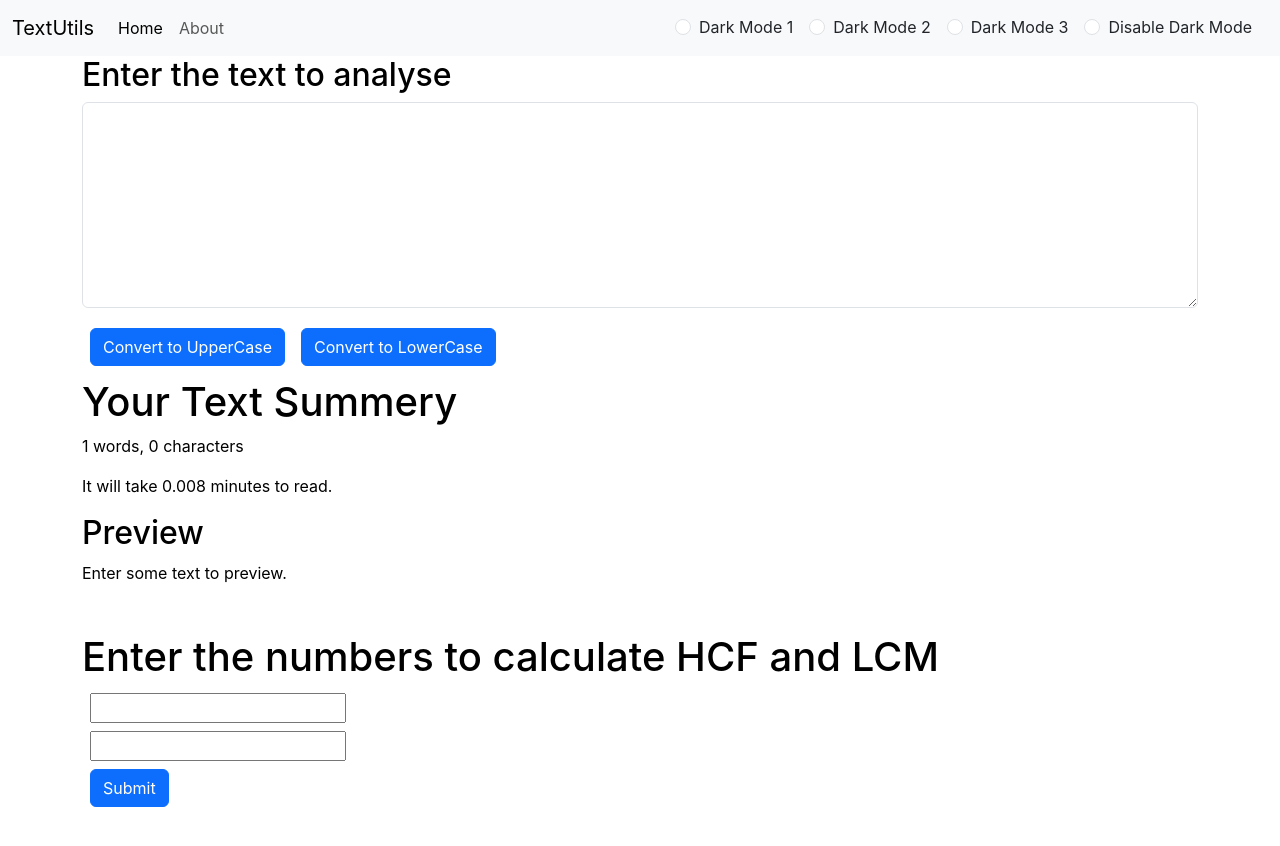
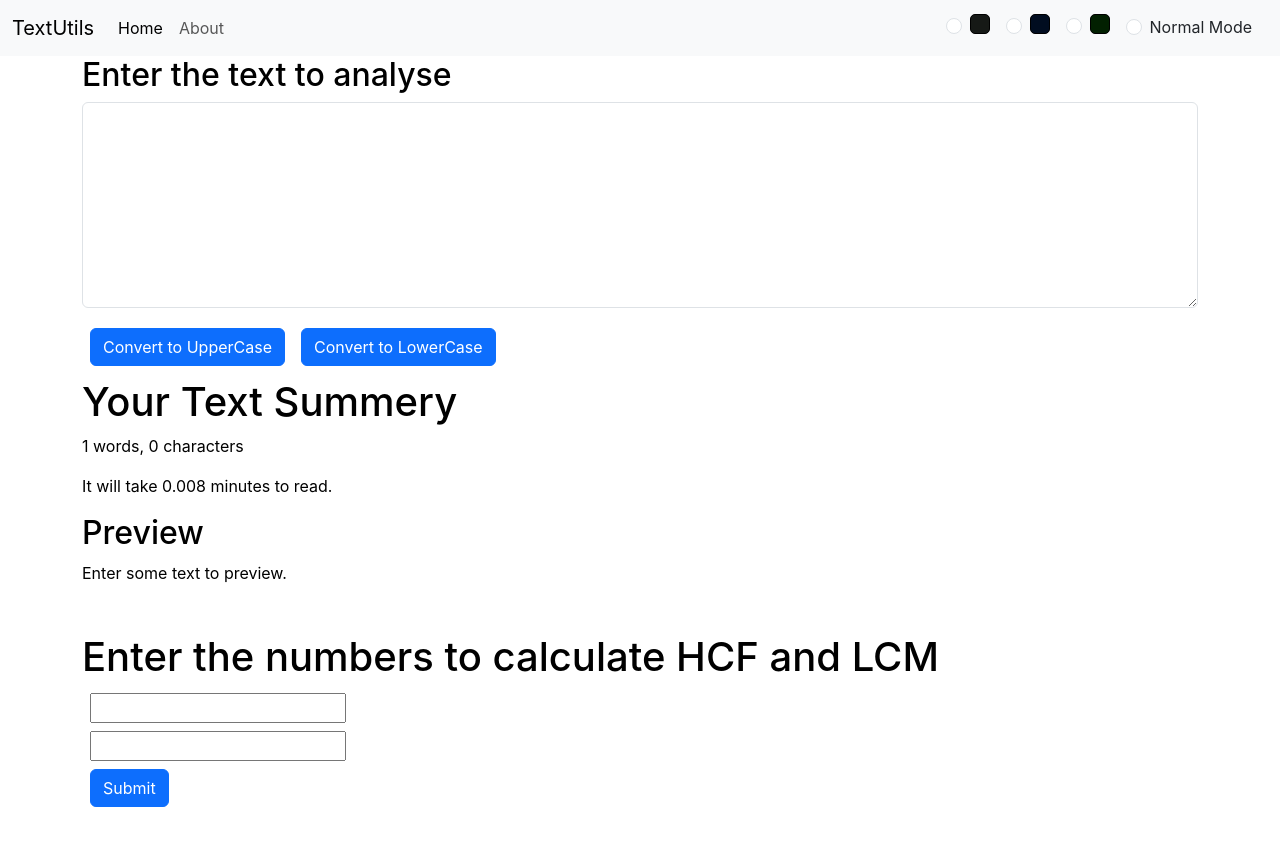
Before and after one commit to i-am-not-ashish/textUtils, a React (Create React App) app: page / in a window 1280 px wide. Shown: the top 846 px of the page. Built offline with nearby package versions, Linux system fonts and the light colour scheme.

Commit message:
Optimized the dark mode buttons

```diff
--- a/src/components/Navbar.js
+++ b/src/components/Navbar.js
@@ -26,19 +26,19 @@ export default function Navbar(props) {
 */}
 <div className={`form-check form-check-inline text-${props.mode==='light'?'dark':'light'}` }>
   <input className="form-check-input" type="radio" name="inlineRadioOptions" id="inlineRadio1" value="option1" onClick={props.mode1}/>
-  <label className="form-check-label" htmlFor="inlineRadio1">Dark Mode 1</label>
+  <label className="form-check-label" htmlFor="inlineRadio1"><div style={{backgroundColor:"#161916",width: "20px",height:"20px",border:"1px solid black",borderRadius:"25%"}}></div></label>
 </div>
 <div className={`form-check form-check-inline text-${props.mode==='light'?'dark':'light'}`}>
   <input className="form-check-input" type="radio" name="inlineRadioOptions" id="inlineRadio2" value="option2" onClick={props.mode2}/>
-  <label className="form-check-label" htmlFor="inlineRadio2">Dark Mode 2</label>
+  <label className="form-check-label" htmlFor="inlineRadio2"><div style={{backgroundColor:"rgb(1 13 32)",width: "20px",height:"20px",border:"1px solid black",borderRadius:"25%"}}></div></label>
 </div>
 <div className={`form-check form-check-inline text-${props.mode==='light'?'dark':'light'}`}>
   <input className="form-check-input" type="radio" name="inlineRadioOptions" id="inlineRadio3" value="option3" onClick={props.mode3}/>
-  <label className="form-check-label" htmlFor="inlineRadio3">Dark Mode 3</label>
+  <label className="form-check-label" htmlFor="inlineRadio3"><div style={{backgroundColor:"rgb(2 32 1)",width: "20px",height:"20px",border:"1px solid black",borderRadius:"25%"}}></div></label>
 </div>
 <div className={`form-check form-check-inline text-${props.mode==='light'?'dark':'light'}`}>
   <input className="form-check-input" type="radio" name="inlineRadioOptions" id="inlineRadio1" value="option1" onClick={props.mode4}/>
-  <label className="form-check-label" htmlFor="inlineRadio1">Disable Dark Mode</label>
+  <label className="form-check-label" htmlFor="inlineRadio1">Normal Mode</label>
 </div>
     </div>
   </div>
```
